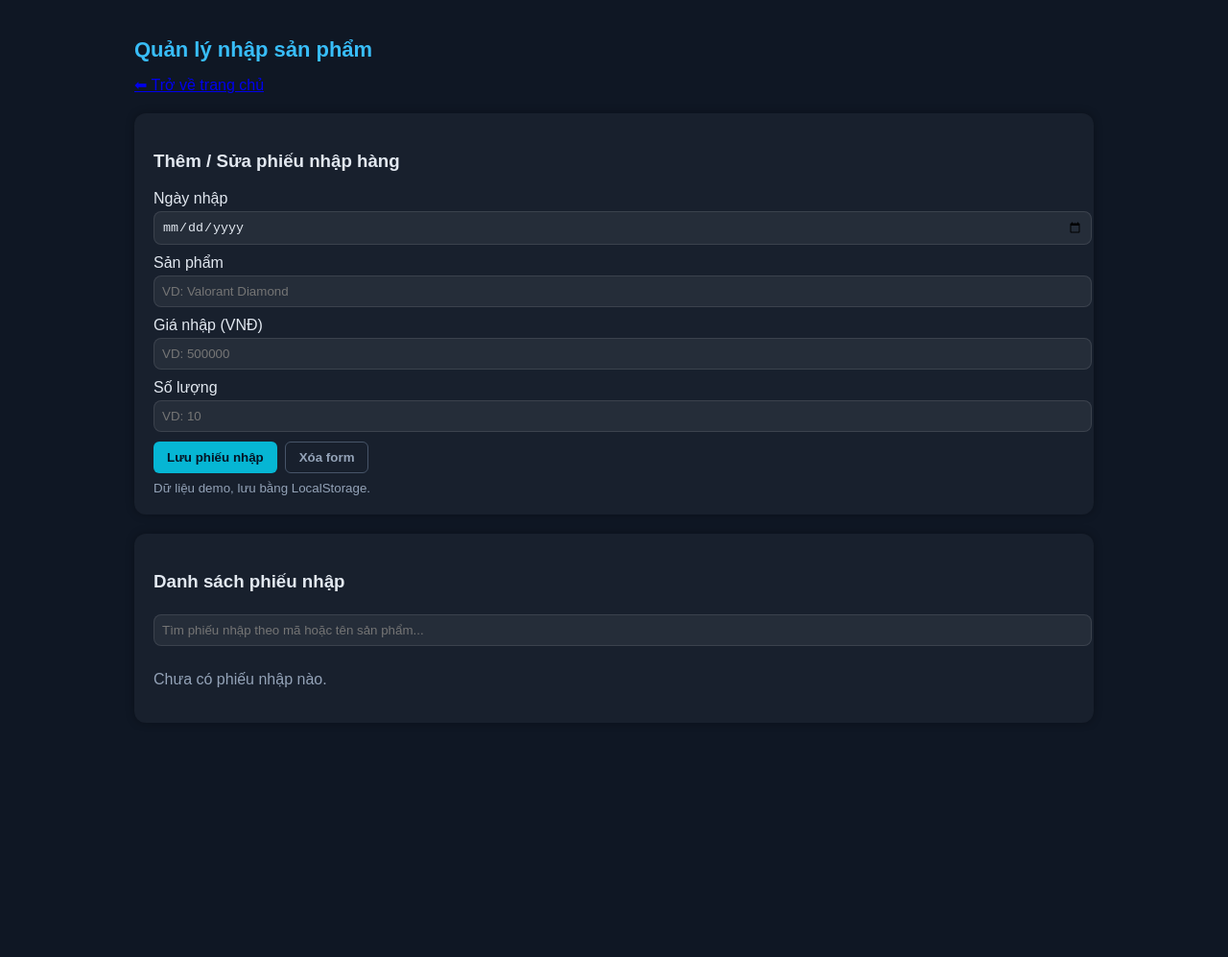
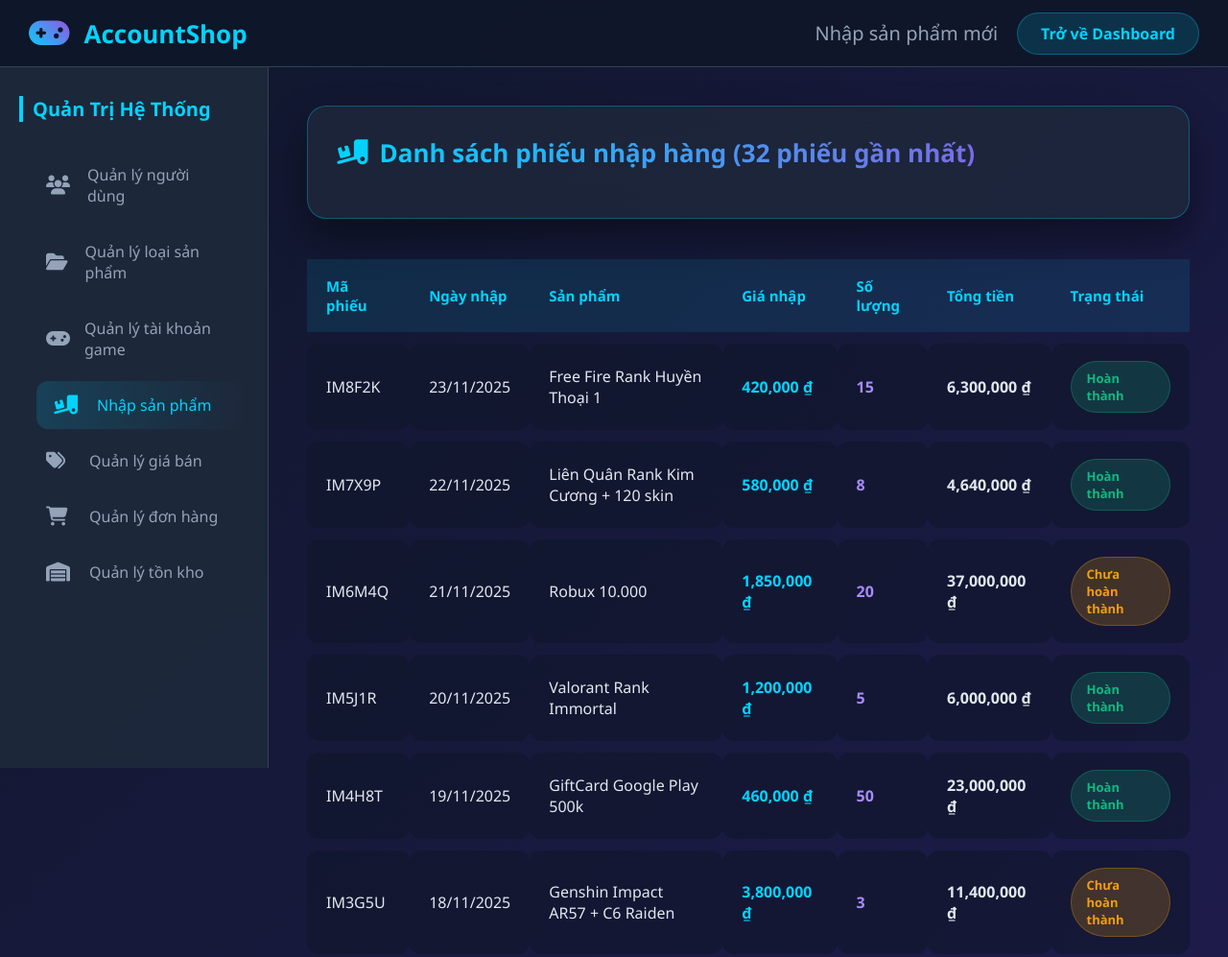
Before and after one commit to hinehatori-web/test, a plain HTML site: page Web1-Nhom16-main/admin/import-management.html in a window 1280 px wide. Shown: the top 997 px of the page at 96% size. Before the commit the page ends 800 px from the top, so only its background shows below. Drawn offline with Linux system fonts and the light colour scheme.

Commit message:
Update import-management.html

```diff
--- a/Web1-Nhom16-main/admin/import-management.html
+++ b/Web1-Nhom16-main/admin/import-management.html
@@ -2,228 +2,352 @@
 <html lang="vi">
 <head>
   <meta charset="UTF-8">
-  <meta name="viewport" content="width=device-width, initial-scale=1">
-  <title>Quản lý nhập sản phẩm</title>
+  <meta name="viewport" content="width=device-width, initial-scale=1.0">
+  <title>Nhập sản phẩm | AccountShop Admin</title>
+  <link rel="stylesheet" href="https://cdnjs.cloudflare.com/ajax/libs/font-awesome/6.5.0/css/all.min.css">
+
   <style>
+    :root {
+      --primary: #00d4ff;
+      --primary-dark: #0099cc;
+      --success: #10b981;
+      --warning: #f59e0b;
+      --danger: #ef4444;
+      --bg-dark: #0f172a;
+      --bg-card: #1e293b;
+      --text: #e2e8f0;
+      --text-light: #94a3b8;
+      --border: #334155;
+      --sidebar-width: 280px;
+    }
+
+    * { margin: 0; padding: 0; box-sizing: border-box; }
     body {
-      font-family: 'Poppins', sans-serif;
-      background-color: #0f1724;
-      color: #e2e8f0;
-      margin: 0;
-      padding: 24px;
+      font-family: 'Segoe UI', Tahoma, Geneva, Verdana, sans-serif;
+      background: linear-gradient(135deg, #0f172a 0%, #1e1b4b 100%);
+      color: var(--text);
+      min-height: 100vh;
     }
-    .container { max-width: 1000px; margin: auto; }
-    h1 { color: #38bdf8; font-size: 22px; }
-    .card {
-      background: rgba(255,255,255,0.04);
+
+    /* Header */
+    .admin-header {
+      position: fixed;
+      top: 0; left: 0; right: 0;
+      height: 70px;
+      background: rgba(15, 23, 42, 0.95);
+      backdrop-filter: blur(12px);
+      border-bottom: 1px solid var(--border);
+      display: flex;
+      align-items: center;
+      justify-content: space-between;
+      padding: 0 30px;
+      z-index: 1000;
+    }
+
+    .logo {
+      display: flex;
+      align-items: center;
+      gap: 15px;
+      font-size: 26px;
+      font-weight: 700;
+      color: var(--primary);
+      text-decoration: none;
+    }
+
+    .logo i {
+      font-size: 34px;
+      background: linear-gradient(45deg, #00d4ff, #9d4edd);
+      -webkit-background-clip: text;
+      -webkit-text-fill-color: transparent;
+    }
+
+    .page-title { font-size: 20px; color: var(--text-light); }
+
+    .back-btn {
+      background: rgba(0, 212, 255, 0.15);
+      color: var(--primary);
+      padding: 10px 24px;
+      border-radius: 50px;
+      text-decoration: none;
+      font-weight: 600;
+      border: 1px solid rgba(0, 212, 255, 0.3);
+      transition: all 0.3s;
+    }
+
+    .back-btn:hover {
+      background: var(--primary);
+      color: #000;
+      transform: translateY(-2px);
+      box-shadow: 0 8px 25px rgba(0, 212, 255, 0.3);
+    }
+
+    /* Layout */
+    .admin-container {
+      display: flex;
+      margin-top: 70px;
+      min-height: calc(100vh - 70px);
+    }
+
+    /* Sidebar */
+    .sidebar {
+      width: var(--sidebar-width);
+      background: rgba(30, 41, 59, 0.95);
+      backdrop-filter: blur(10px);
+      padding: 30px 20px;
+      border-right: 1px solid var(--border);
+      position: fixed;
+      left: 0;
+      top: 70px;
+      bottom: 0;
+      overflow-y: auto;
+    }
+
+    .sidebar h2 {
+      color: var(--primary);
+      margin-bottom: 30px;
+      font-size: 20px;
+      padding-left: 10px;
+      border-left: 4px solid var(--primary);
+    }
+
+    .sidebar a {
+      display: flex;
+      align-items: center;
+      gap: 15px;
+      padding: 14px 18px;
+      color: var(--text-light);
+      text-decoration: none;
       border-radius: 12px;
-      padding: 20px;
-      margin-top: 20px;
-      box-shadow: 0 0 10px rgba(0,0,0,0.3);
+      margin: 8px 10px;
+      transition: all 0.3s;
+      font-weight: 500;
     }
-    label { display: block; margin-top: 10px; }
-    input, select {
-      width: 100%;
-      background: rgba(255,255,255,0.06);
-      border: 1px solid rgba(255,255,255,0.1);
-      color: #e2e8f0;
-      padding: 8px;
-      border-radius: 8px;
-      outline: none;
-      margin-top: 4px;
+
+    .sidebar a:hover, .sidebar a.active {
+      background: linear-gradient(90deg, rgba(0, 212, 255, 0.15), transparent);
+      color: var(--primary);
+      transform: translateX(8px);
     }
-    button {
-      padding: 8px 14px;
-      border: none;
-      border-radius: 6px;
-      cursor: pointer;
-      font-weight: 600;
+
+    .sidebar a i { font-size: 20px; width: 30px; }
+
+    /* Main Content */
+    .admin-content {
+      flex: 1;
+      margin-left: var(--sidebar-width);
+      padding: 40px;
     }
-    button.add { background: #06b6d4; color: #041324; }
-    button.edit { background: #1e3a8a; color: #e0f2fe; }
-    button.complete { background: #16a34a; color: white; }
-    button.delete { background: #dc2626; color: white; }
-    button.reset { background: transparent; border: 1px solid #475569; color: #94a3b8; }
+
+    .content-card {
+      background: rgba(30, 41, 59, 0.8);
+      backdrop-filter: blur(12px);
+      border-radius: 20px;
+      padding: 30px;
+      border: 1px solid rgba(0, 212, 255, 0.3);
+      box-shadow: 0 20px 40px rgba(0, 0, 0, 0.4);
+      margin-bottom: 30px;
+    }
+
+    .card-title {
+      font-size: 26px;
+      background: linear-gradient(90deg, #00d4ff, #9d4edd);
+      -webkit-background-clip: text;
+      -webkit-text-fill-color: transparent;
+      margin-bottom: 20px;
+      display: flex;
+      align-items: center;
+      gap: 12px;
+    }
+
+    .demo-notice {
+      background: rgba(251, 191, 36, 0.15);
+      color: #fbbf24;
+      padding: 16px;
+      border-radius: 12px;
+      border-left: 4px solid #fbbf24;
+      font-size: 15px;
+      margin-bottom: 25px;
+    }
+
     table {
       width: 100%;
-      border-collapse: collapse;
-      margin-top: 16px;
+      border-collapse: separate;
+      border-spacing: 0 12px;
+      margin-top: 10px;
     }
-    th, td {
+
+    th {
+      background: rgba(0, 212, 255, 0.1);
+      padding: 18px 20px;
       text-align: left;
-      padding: 10px;
-      border-bottom: 1px solid rgba(255,255,255,0.08);
+      color: var(--primary);
+      font-weight: 600;
+      font-size: 15px;
     }
-    th { color: #94a3b8; font-size: 14px; }
-    .actions button { margin-right: 6px; font-size: 13px; }
+
+    td {
+      background: rgba(15, 23, 42, 0.6);
+      padding: 18px 20px;
+      border-radius: 12px;
+    }
+
+    tr:hover td {
+      background: rgba(0, 212, 255, 0.08);
+      transform: scale(1.01);
+      transition: all 0.3s;
+    }
+
     .status {
+      padding: 8px 16px;
+      border-radius: 50px;
+      font-size: 13px;
+      font-weight: 600;
       display: inline-block;
-      padding: 4px 8px;
-      border-radius: 999px;
-      background: rgba(255,255,255,0.08);
-      font-size: 12px;
     }
-    .search {
-      margin-bottom: 10px;
+
+    .status-completed {
+      background: rgba(16, 185, 129, 0.2);
+      color: #10b981;
+      border: 1px solid rgba(16, 185, 129, 0.3);
+    }
+
+    .status-pending {
+      background: rgba(245, 158, 11, 0.2);
+      color: #f59e0b;
+      border: 1px solid rgba(245, 158, 11, 0.3);
+    }
+
+    .price { font-weight: 600; color: #00d4ff; }
+    .qty { font-weight: 600; color: #a78bfa; }
+
+    @media (max-width: 992px) {
+      .sidebar { transform: translateX(-100%); }
+      .admin-content { margin-left: 0; padding: 20px; }
+      table, thead, tbody, th, td, tr { display: block; }
+      th { display: none; }
+      td { padding: 15px; border-radius: 12px; margin-bottom: 12px; }
+      td:before {
+        content: attr(data-label);
+        font-weight: bold;
+        color: var(--primary);
+        display: block;
+        margin-bottom: 8px;
+      }
     }
   </style>
 </head>
 <body>
-  <div class="container">
-    <h1>Quản lý nhập sản phẩm</h1>
-    <a href="admin-dashboard" class="back-home-btn">⬅ Trở về trang chủ</a>
-    <!-- Form thêm / sửa phiếu nhập -->
-    <div class="card">
-      <h3>Thêm / Sửa phiếu nhập hàng</h3>
 
-      <label>Ngày nhập</label>
-      <input type="date" id="importDate" />
+  <!-- Header -->
+  <header class="admin-header">
+    <a href="admin-dashboard.html" class="logo">
+      <i class="fas fa-gamepad"></i> AccountShop
+    </a>
+    <div style="display:flex; align-items:center; gap:20px;">
+      <div class="page-title">Nhập sản phẩm mới</div>
+      <a href="admin-dashboard.html" class="back-btn">
+        Trở về Dashboard
+      </a>
+    </div>
+  </header>
 
-      <label>Sản phẩm</label>
-      <input type="text" id="importProduct" placeholder="VD: Valorant Diamond" />
+  <div class="admin-container">
+    <!-- Sidebar -->
+    <aside class="sidebar">
+      <h2>Quản Trị Hệ Thống</h2>
+      <ul style="list-style:none;">
+        <li><a href="user-management.html"><i class="fas fa-users"></i> Quản lý người dùng</a></li>
+        <li><a href="category-management.html"><i class="fas fa-folder-open"></i> Quản lý loại sản phẩm</a></li>
+        <li><a href="product-management.html"><i class="fas fa-gamepad"></i> Quản lý tài khoản game</a></li>
+        <li><a href="import-management.html" class="active"><i class="fas fa-truck-loading"></i> Nhập sản phẩm</a></li>
+        <li><a href="price-management.html"><i class="fas fa-tags"></i> Quản lý giá bán</a></li>
+        <li><a href="order-management.html"><i class="fas fa-shopping-cart"></i> Quản lý đơn hàng</a></li>
+        <li><a href="inventory-management.html"><i class="fas fa-warehouse"></i> Quản lý tồn kho</a></li>
+      </ul>
+    </aside>
 
-      <label>Giá nhập (VNĐ)</label>
-      <input type="number" id="importPrice" placeholder="VD: 500000" />
+    <!-- Main Content -->
+    <main class="admin-content">
+      <div class="content-card">
+        <h2 class="card-title">
+          <i class="fas fa-truck-loading"></i> Danh sách phiếu nhập hàng (32 phiếu gần nhất)
+        </h2>
 
-      <label>Số lượng</label>
-      <input type="number" id="importQty" placeholder="VD: 10" />
 
-      <div style="margin-top:10px; display:flex; gap:8px;">
-        <button id="btnSave" class="add">Lưu phiếu nhập</button>
-        <button id="btnReset" class="reset">Xóa form</button>
+        </div>
+
+        <table>
+          <thead>
+            <tr>
+              <th>Mã phiếu</th>
+              <th>Ngày nhập</th>
+              <th>Sản phẩm</th>
+              <th>Giá nhập</th>
+              <th>Số lượng</th>
+              <th>Tổng tiền</th>
+              <th>Trạng thái</th>
+            </tr>
+          </thead>
+          <tbody>
+            <tr>
+              <td data-label="Mã">IM8F2K</td>
+              <td data-label="Ngày">23/11/2025</td>
+              <td data-label="Sản phẩm">Free Fire Rank Huyền Thoại 1</td>
+              <td data-label="Giá nhập"><span class="price">420,000 ₫</span></td>
+              <td data-label="Số lượng"><span class="qty">15</span></td>
+              <td data-label="Tổng"><strong>6,300,000 ₫</strong></td>
+              <td data-label="Trạng thái"><span class="status status-completed">Hoàn thành</span></td>
+            </tr>
+            <tr>
+              <td data-label="Mã">IM7X9P</td>
+              <td data-label="Ngày">22/11/2025</td>
+              <td data-label="Sản phẩm">Liên Quân Rank Kim Cương + 120 skin</td>
+              <td data-label="Giá nhập"><span class="price">580,000 ₫</span></td>
+              <td data-label="Số lượng"><span class="qty">8</span></td>
+              <td data-label="Tổng"><strong>4,640,000 ₫</strong></td>
+              <td data-label="Trạng thái"><span class="status status-completed">Hoàn thành</span></td>
+            </tr>
+            <tr>
+              <td data-label="Mã">IM6M4Q</td>
+              <td data-label="Ngày">21/11/2025</td>
+              <td data-label="Sản phẩm">Robux 10.000</td>
+              <td data-label="Giá nhập"><span class="price">1,850,000 ₫</span></td>
+              <td data-label="Số lượng"><span class="qty">20</span></td>
+              <td data-label="Tổng"><strong>37,000,000 ₫</strong></td>
+              <td data-label="Trạng thái"><span class="status status-pending">Chưa hoàn thành</span></td>
+            </tr>
+            <tr>
+              <td data-label="Mã">IM5J1R</td>
+              <td data-label="Ngày">20/11/2025</td>
+              <td data-label="Sản phẩm">Valorant Rank Immortal</td>
+              <td data-label="Giá nhập"><span class="price">1,200,000 ₫</span></td>
+              <td data-label="Số lượng"><span class="qty">5</span></td>
+              <td data-label="Tổng"><strong>6,000,000 ₫</strong></td>
+              <td data-label="Trạng thái"><span class="status status-completed">Hoàn thành</span></td>
+            </tr>
+            <tr>
+              <td data-label="Mã">IM4H8T</td>
+              <td data-label="Ngày">19/11/2025</td>
+              <td data-label="Sản phẩm">GiftCard Google Play 500k</td>
+              <td data-label="Giá nhập"><span class="price">460,000 ₫</span></td>
+              <td data-label="Số lượng"><span class="qty">50</span></td>
+              <td data-label="Tổng"><strong>23,000,000 ₫</strong></td>
+              <td data-label="Trạng thái"><span class="status status-completed">Hoàn thành</span></td>
+            </tr>
+            <tr>
+              <td data-label="Mã">IM3G5U</td>
+              <td data-label="Ngày">18/11/2025</td>
+              <td data-label="Sản phẩm">Genshin Impact AR57 + C6 Raiden</td>
+              <td data-label="Giá nhập"><span class="price">3,800,000 ₫</span></td>
+              <td data-label="Số lượng"><span class="qty">3</span></td>
+              <td data-label="Tổng"><strong>11,400,000 ₫</strong></td>
+              <td data-label="Trạng thái"><span class="status status-pending">Chưa hoàn thành</span></td>
+            </tr>
+          </tbody>
+        </table>
       </div>
-      <small id="formMsg" style="display:block;margin-top:8px;color:#94a3b8;">Dữ liệu demo, lưu bằng LocalStorage.</small>
-    </div>
-
-    <!-- Danh sách phiếu nhập -->
-    <div class="card">
-      <h3>Danh sách phiếu nhập</h3>
-      <input class="search" id="searchBox" type="text" placeholder="Tìm phiếu nhập theo mã hoặc tên sản phẩm...">
-      <div id="importTableWrap"></div>
-    </div>
+    </main>
   </div>
 
-  <script>
-    const LS_KEY = 'IMPORT_LIST';
-
-    function getImports() {
-      try { return JSON.parse(localStorage.getItem(LS_KEY)) || []; }
-      catch { return []; }
-    }
-    function setImports(data) { localStorage.setItem(LS_KEY, JSON.stringify(data)); }
-    function genId() { return 'IM' + Math.random().toString(36).substr(2, 6).toUpperCase(); }
-
-    function renderTable(keyword='') {
-      const imports = getImports();
-      const wrap = document.getElementById('importTableWrap');
-      const filtered = imports.filter(p =>
-        p.product.toLowerCase().includes(keyword.toLowerCase()) ||
-        p.id.toLowerCase().includes(keyword.toLowerCase())
-      );
-
-      if (filtered.length === 0) {
-        wrap.innerHTML = '<p style="color:#94a3b8">Chưa có phiếu nhập nào.</p>';
-        return;
-      }
-
-      let html = '<table><thead><tr><th>Mã phiếu</th><th>Ngày nhập</th><th>Sản phẩm</th><th>Giá nhập</th><th>Số lượng</th><th>Trạng thái</th><th>Thao tác</th></tr></thead><tbody>';
-      filtered.forEach(p => {
-        html += `<tr>
-          <td>${p.id}</td>
-          <td>${p.date}</td>
-          <td>${p.product}</td>
-          <td>${Number(p.price).toLocaleString()} ₫</td>
-          <td>${p.qty}</td>
-          <td><span class="status" style="color:${p.completed?'#16a34a':'#facc15'}">${p.completed?'Hoàn thành':'Chưa hoàn thành'}</span></td>
-          <td class="actions">
-            <button class="edit" onclick="editImport('${p.id}')" ${p.completed?'disabled':''}>Sửa</button>
-            <button class="delete" onclick="deleteImport('${p.id}')">Xóa</button>
-            <button class="complete" onclick="completeImport('${p.id}')" ${p.completed?'disabled':''}>Hoàn thành</button>
-          </td>
-        </tr>`;
-      });
-      html += '</tbody></table>';
-      wrap.innerHTML = html;
-    }
-
-    document.getElementById('btnSave').addEventListener('click', () => {
-      const date = document.getElementById('importDate').value;
-      const product = document.getElementById('importProduct').value.trim();
-      const price = document.getElementById('importPrice').value.trim();
-      const qty = document.getElementById('importQty').value.trim();
-      if (!date || !product || !price || !qty) return alert('Vui lòng nhập đầy đủ thông tin.');
-
-      let list = getImports();
-      const editId = document.getElementById('btnSave').dataset.editId;
-
-      if (editId) {
-        const item = list.find(x => x.id === editId);
-        if (!item || item.completed) return;
-        item.date = date;
-        item.product = product;
-        item.price = price;
-        item.qty = qty;
-        document.getElementById('formMsg').innerText = 'Đã cập nhật phiếu nhập.';
-        delete document.getElementById('btnSave').dataset.editId;
-      } else {
-        const newItem = {
-          id: genId(),
-          date, product, price, qty,
-          completed: false
-        };
-        list.unshift(newItem);
-        document.getElementById('formMsg').innerText = 'Đã thêm phiếu nhập mới.';
-      }
-
-      setImports(list);
-      resetForm();
-      renderTable();
-    });
-
-    function editImport(id) {
-      const list = getImports();
-      const item = list.find(x => x.id === id);
-      if (!item) return;
-      if (item.completed) return alert('Không thể sửa phiếu đã hoàn thành.');
-      document.getElementById('importDate').value = item.date;
-      document.getElementById('importProduct').value = item.product;
-      document.getElementById('importPrice').value = item.price;
-      document.getElementById('importQty').value = item.qty;
-      document.getElementById('btnSave').dataset.editId = id;
-      document.getElementById('formMsg').innerText = 'Đang sửa phiếu nhập: ' + id;
-      window.scrollTo({ top: 0, behavior: 'smooth' });
-    }
-
-    function deleteImport(id) {
-      if (!confirm('Bạn có chắc muốn xóa phiếu nhập này?')) return;
-      let list = getImports();
-      list = list.filter(x => x.id !== id);
-      setImports(list);
-      renderTable();
-    }
-
-    function completeImport(id) {
-      let list = getImports();
-      const item = list.find(x => x.id === id);
-      if (!item) return;
-      item.completed = true;
-      setImports(list);
-      renderTable();
-    }
-
-    document.getElementById('btnReset').addEventListener('click', resetForm);
-    function resetForm() {
-      document.getElementById('importDate').value = '';
-      document.getElementById('importProduct').value = '';
-      document.getElementById('importPrice').value = '';
-      document.getElementById('importQty').value = '';
-      document.getElementById('formMsg').innerText = 'Dữ liệu demo, lưu bằng LocalStorage.';
-      delete document.getElementById('btnSave').dataset.editId;
-    }
-
-    document.getElementById('searchBox').addEventListener('input', e => renderTable(e.target.value));
-
-    renderTable();
-  </script>
 </body>
 </html>
```
